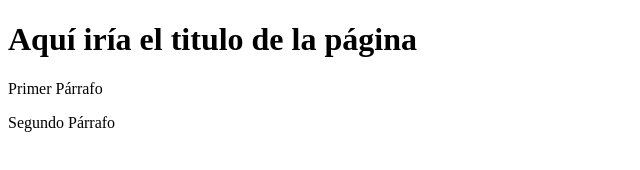
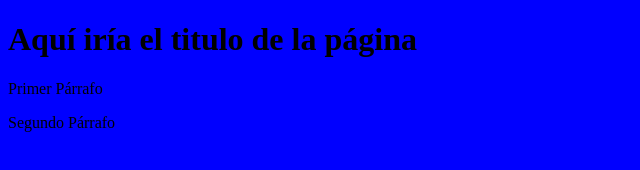
Before and after one commit to DiegoPerezSanchez866/NuevoProyectoEmpezando, a plain HTML site: page index.html in a window 1280 px wide. Shown: the whole page, without its empty margins (0-640 px from the left). Drawn offline with Linux system fonts and the light colour scheme.

Commit message:
Agregando Hoja de estilos

```diff
--- a/index.html
+++ b/index.html
@@ -4,6 +4,7 @@
     <meta charset="UTF-8">
     <meta name="viewport" content="width=device-width, initial-scale=1.0">
     <title>Document</title>
+    <link rel="Stylesheet" href="miEstilo.css">
 </head>
 <body>
     <h1>Aquí iría el titulo de la página</h1>
```
